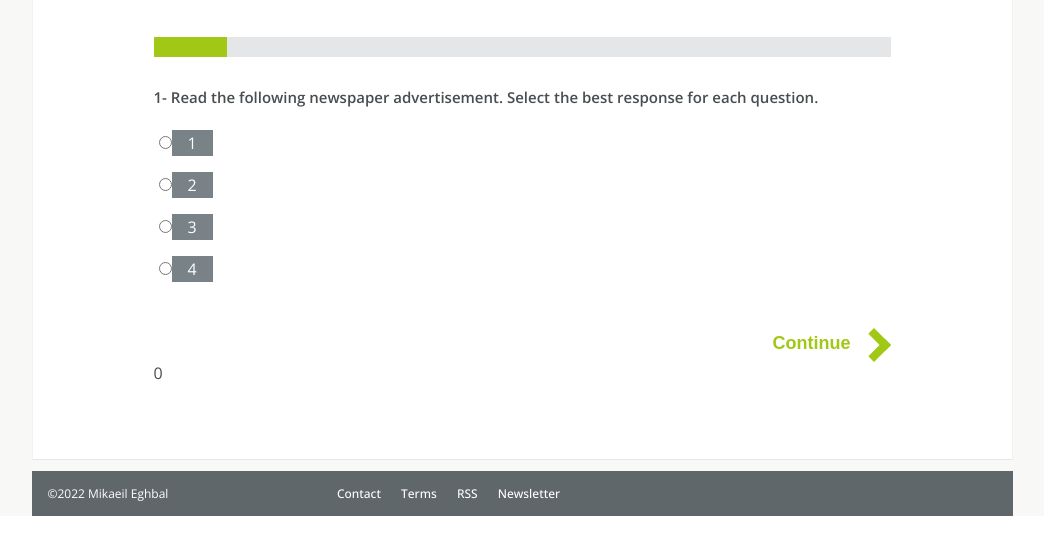
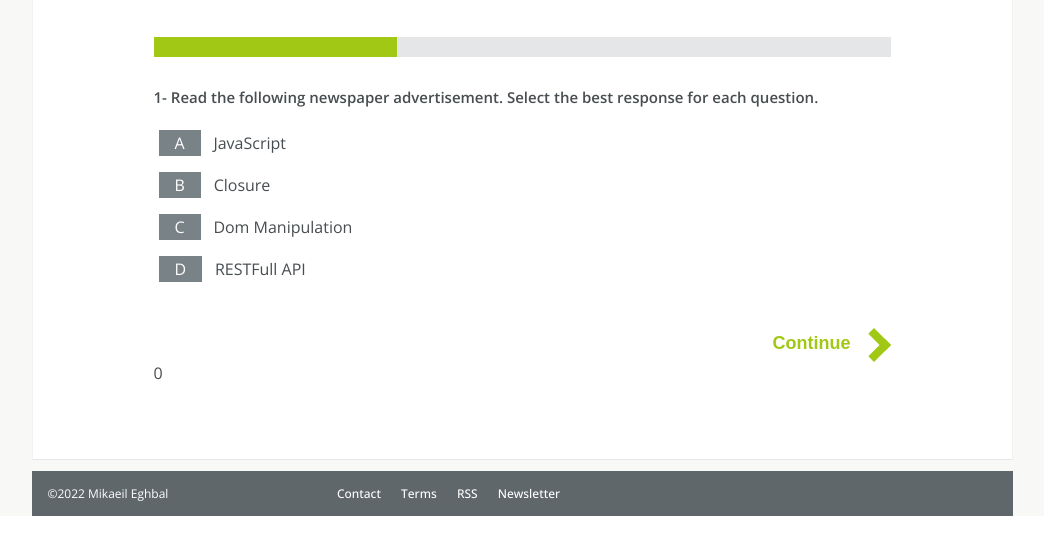
Before and after one commit to mikaeileghbal/quiz, a plain HTML site: page index.html in a window 1280 px wide. Shown: the part 246-800 px from the top of the page, without its empty margins (118-1162 px from the left). Drawn offline with nearby package versions, Linux system fonts and the light colour scheme.

Commit message:
Add progress bar

```diff
--- a/code/data.js
+++ b/code/data.js
@@ -3,20 +3,20 @@ const data = [
   {
     id: 1,
     text: "Read the following newspaper advertisement. Select the best response for each question.",
-    options: [1, 2, 3, 4],
-    answer: "1",
+    options: ["JavaScript", "Closure", "Dom Manipulation", "RESTFull API"],
+    answer: "A",
   },
   {
     id: 2,
     text: "Read the following newspaper advertisement. Select the best response for each question.",
-    options: [1, 2, 3, 4],
-    answer: "2",
+    options: ["JavaScript", "Closure", "Dom Manipulation", "RESTFull API"],
+    answer: "B",
   },
   {
     id: 3,
     text: "Read the following newspaper advertisement. Select the best response for each question.",
-    options: [1, 2, 3, 4],
-    answer: "4",
+    options: ["JavaScript", "Closure", "Dom Manipulation", "RESTFull API"],
+    answer: "D",
   },
 ];
 
--- a/code/index.js
+++ b/code/index.js
@@ -8,7 +8,7 @@ function initialize() {
 
   const next = document.querySelector(".next");
   const previous = document.querySelector(".previous");
-  setButtonState();
+  updateUi();
 
   loadQuestion(quiz.getQuestion());
 
@@ -20,23 +20,30 @@ function initialize() {
     text.textContent = `${currentQuestion.id}- ${currentQuestion.text}`;
     options.replaceChildren("");
 
+    const labels = ["A", "B", "C", "D"];
+
     [].forEach.call(currentQuestion.options, (option, index) => {
       const li = document.createElement("li");
       const input = document.createElement("input");
       const label = document.createElement("label");
+      const span = document.createElement("span");
+
       input.classList.add("option");
       input.name = `option-${index + 1}`;
       input.id = `option-${index + 1}`;
       input.type = "radio";
       input.name = "options";
-      input.value = `${index + 1}`;
+      input.value = `${labels[index]}`;
       input.checked =
-        currentQuestion.getGivenAnswer().toString() === option.toString();
+        currentQuestion.getGivenAnswer().toString() ===
+        labels[index].toString();
       label.setAttribute("for", `option-${index + 1}`);
-      label.textContent = option;
+      label.textContent = labels[index];
+      span.textContent = option;
 
       li.appendChild(input);
       li.appendChild(label);
+      li.appendChild(span);
       options.appendChild(li);
     });
 
@@ -55,23 +62,34 @@ function initialize() {
 
   // Enable or disable next and previous buttons
   function setButtonState() {
-    next.disabled = quiz.isAtEnd();
+    //next.disabled = quiz.isAtEnd();
     previous.disabled = quiz.isAtStart();
+  }
+
+  // Update ui
+  function updateUi() {
+    setButtonState();
+    updateProgress();
+  }
+
+  // Update progress
+  function updateProgress() {
+    const progress = document.querySelector(".progress");
+    progress.style.width = `${quiz.progress()}%`;
   }
 
   // Next button event handler
   function moveToNextQuestion() {
     quiz.nextQuestion();
     loadQuestion(quiz.getQuestion());
-    setButtonState();
-    if (quiz.isAtEnd()) showScore();
+    updateUi();
   }
 
   // Previous button event handler
   function moveToPreviousQuestion() {
     quiz.previousQuestion();
     loadQuestion(quiz.getQuestion());
-    setButtonState();
+    updateUi();
   }
 
   next.addEventListener("click", moveToNextQuestion);
--- a/code/quiz.js
+++ b/code/quiz.js
@@ -46,4 +46,10 @@ Quiz.prototype.getScore = function () {
   return this.score;
 };
 
+Quiz.prototype.progress = function () {
+  return Math.round(
+    ((this.currentQuestionIndex + 1) / this.questions.length) * 100
+  );
+};
+
 export default Quiz;
--- a/css/index.scss
+++ b/css/index.scss
@@ -189,9 +189,10 @@ main {
     background-color: #e4e6e7;
 
     .progress {
-      width: 10%;
+      width: 0%;
       background-color: var(--theme-color);
       height: 100%;
+      transition: all 0.5s ease;
     }
   }
 
@@ -199,6 +200,16 @@ main {
     margin-bottom: 20px;
     font-size: 15px;
     font-weight: 600;
+    animation: slide 0.5s;
+  }
+
+  @keyframes slide {
+    0% {
+      transform: translateX(200px);
+    }
+    100% {
+      transform: translateX(0);
+    }
   }
 
   ul > li {
@@ -206,10 +217,22 @@ main {
     margin-bottom: 10px;
     padding: 5px;
     color: white;
+
+    span {
+      color: var(--balck-light);
+      margin-left: 0.8em;
+    }
   }
 
   input[type="radio"] {
     cursor: pointer;
+    appearance: none;
+  }
+
+  input[type="radio"]:checked ~ label {
+    background-color: white;
+    color: var(--balck-light);
+    border: 1px solid var(--balck-light);
   }
 
   label {
```
Also changed, not shown: css/index.css, 1 other file.
